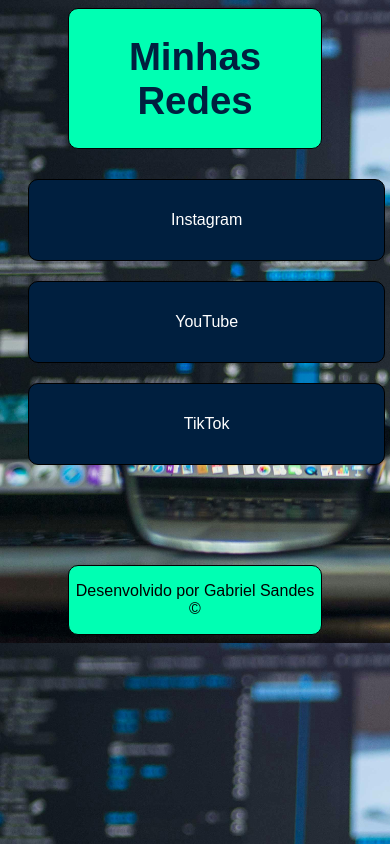
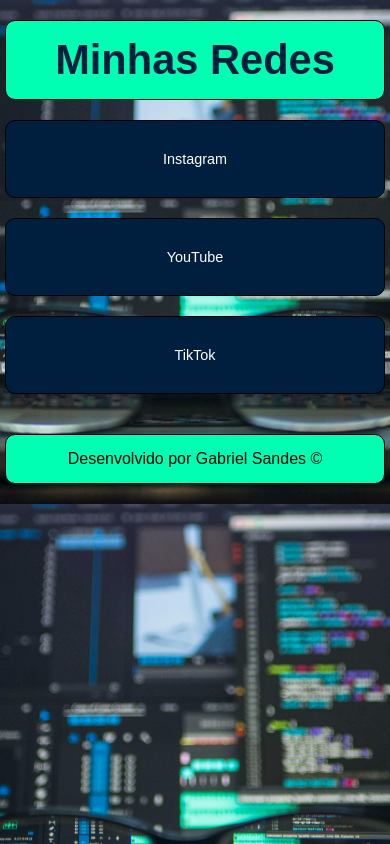
Before and after one commit to gabrielsilvasandes/links, a plain HTML site: page index.html in a window 390 px wide. Drawn offline with Linux system fonts and the light colour scheme.

Commit message:
responsividade

```diff
--- a/index.html
+++ b/index.html
@@ -3,7 +3,7 @@
 <head>
     <meta charset="UTF-8">
     <meta name="viewport" content="width=device-width, initial-scale=1.0">
-    <title>Links</title>
+    <title>Minhas Redes</title>
     <link rel="stylesheet" href="style.css">
 </head>
 <body>
--- a/style.css
+++ b/style.css
@@ -14,79 +14,123 @@
 
 * {
     font-family: var(--fonte-padrao);
+    box-sizing: border-box;
+    margin: 0;
+    padding: 0;
 }
 
 body {
     background-image: url(imagens/fundo002.jpg);
     background-size: cover;
+    background-position: center;
 }
+
 
 header {
     border: 1px solid var(--cor07);
     background-color: var(--cor06);
     border-radius: 10px;
-    margin-left: 60px;
-    margin-right: 60px;
+    margin: 20px auto;
+    padding: 15px;
+    max-width: 800px;
     color: var(--cor02);
+    text-align: center;
+    transition: 0.5s;
+}
+
+header:hover {
+    color: white;
+    background-color: var(--cor02);
 }
 
 .titulo {
-    font-size: larger;
-    text-align: center;
-    margin-bottom: 30px;
+    font-size: 1.8rem;
 }
 
-.titulo:hover {
-    color: white;
-    background-color: var(--cor02);
-    transition-duration: 0.5s;
-}
 
-.links {
-    margin-top: 200px;
+main {
+    display: flex;
+    flex-direction: column;
+    align-items: center;
+    gap: 20px;
+    margin: 20px auto;
+    max-width: 800px;
 }
 
 article {
     border: 1px solid var(--cor07);
     background-color: var(--cor02);
     border-radius: 10px;
-    margin: 20px;
-    width: 95%;
-    height: 95%;
+    width: 100%;
+    padding: 20px;
+    transition: 0.5s;
 }
 
-article > p {
-    text-align: center;
-    padding: 15px;
+article:hover {
+    margin: 10px 0;
 }
 
-article > p > a {
+article p {
+    text-align: center;
+    font-size: 1.2rem;
+}
+
+article a {
     text-decoration: none;
     color: var(--cor03);
 }
 
-article > p > a:hover {
+article a:hover {
     text-decoration: underline;
 }
 
-article:hover {
-    transition-duration: 0.5s;
-    margin: 10px;
-}
 
 footer {
     background-color: var(--cor06);
     border: 1px solid var(--cor07);
     border-radius: 10px;
-    margin-top: 100px;
-    margin-left: 60px;
-    margin-right: 60px;
+    margin: 40px auto 20px auto;
+    padding: 15px;
+    max-width: 800px;
     text-align: center;
     color: var(--cor07);
+    transition: 0.5s;
 }
 
 footer:hover {
     color: white;
     background-color: var(--cor02);
-    transition-duration: 0.5s;
 }
+
+
+@media (max-width: 768px) {
+    .titulo {
+        font-size: 1.5rem;
+    }
+
+    article p {
+        font-size: 1rem;
+        padding: 15px;
+    }
+
+    header, footer, main {
+        margin-left: 10px;
+        margin-right: 10px;
+    }
+}
+
+@media (max-width: 480px) {
+    .titulo {
+        font-size: 1.3rem;
+    }
+
+    article p {
+        font-size: 0.9rem;
+        padding: 10px;
+    }
+
+    header, footer, main {
+        margin-left: 5px;
+        margin-right: 5px;
+    }
+}
```
